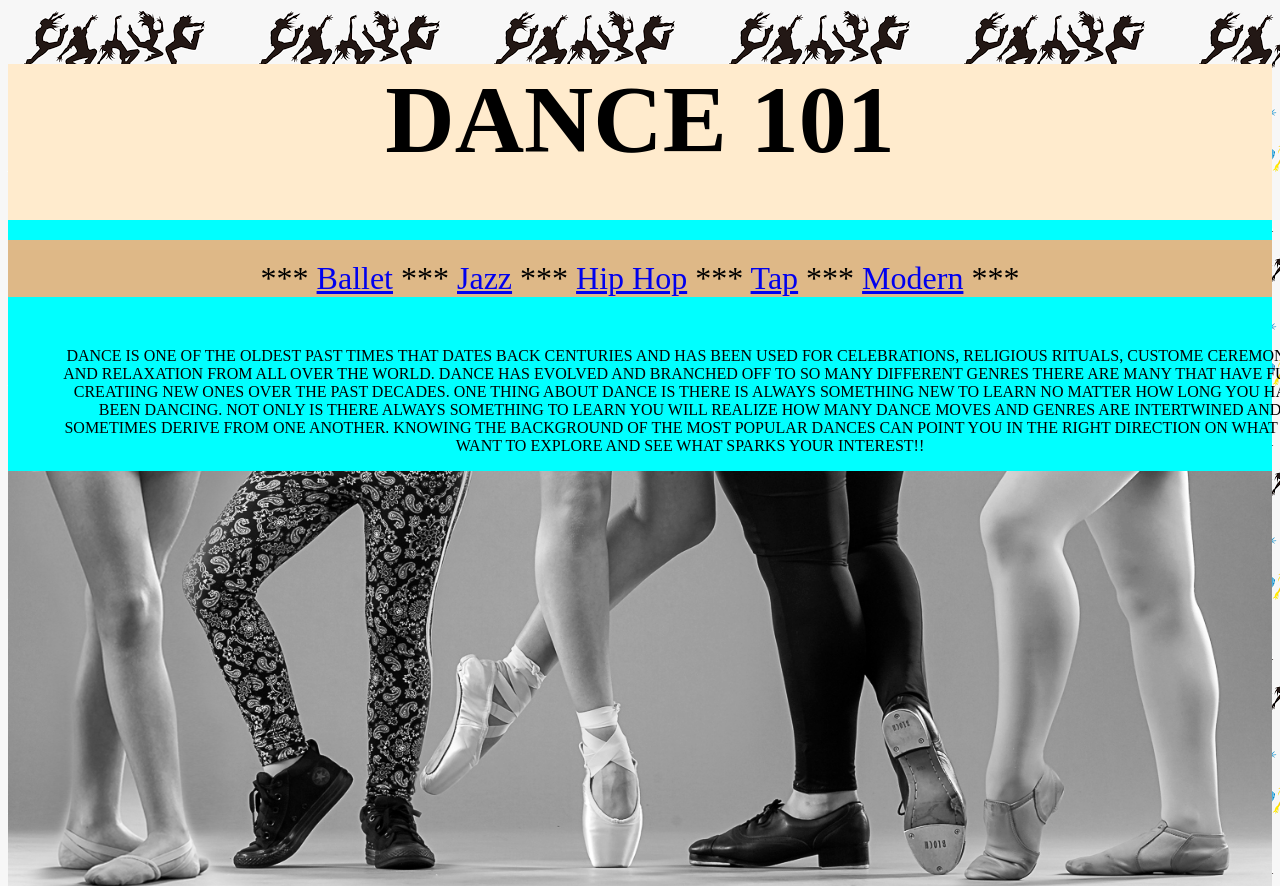
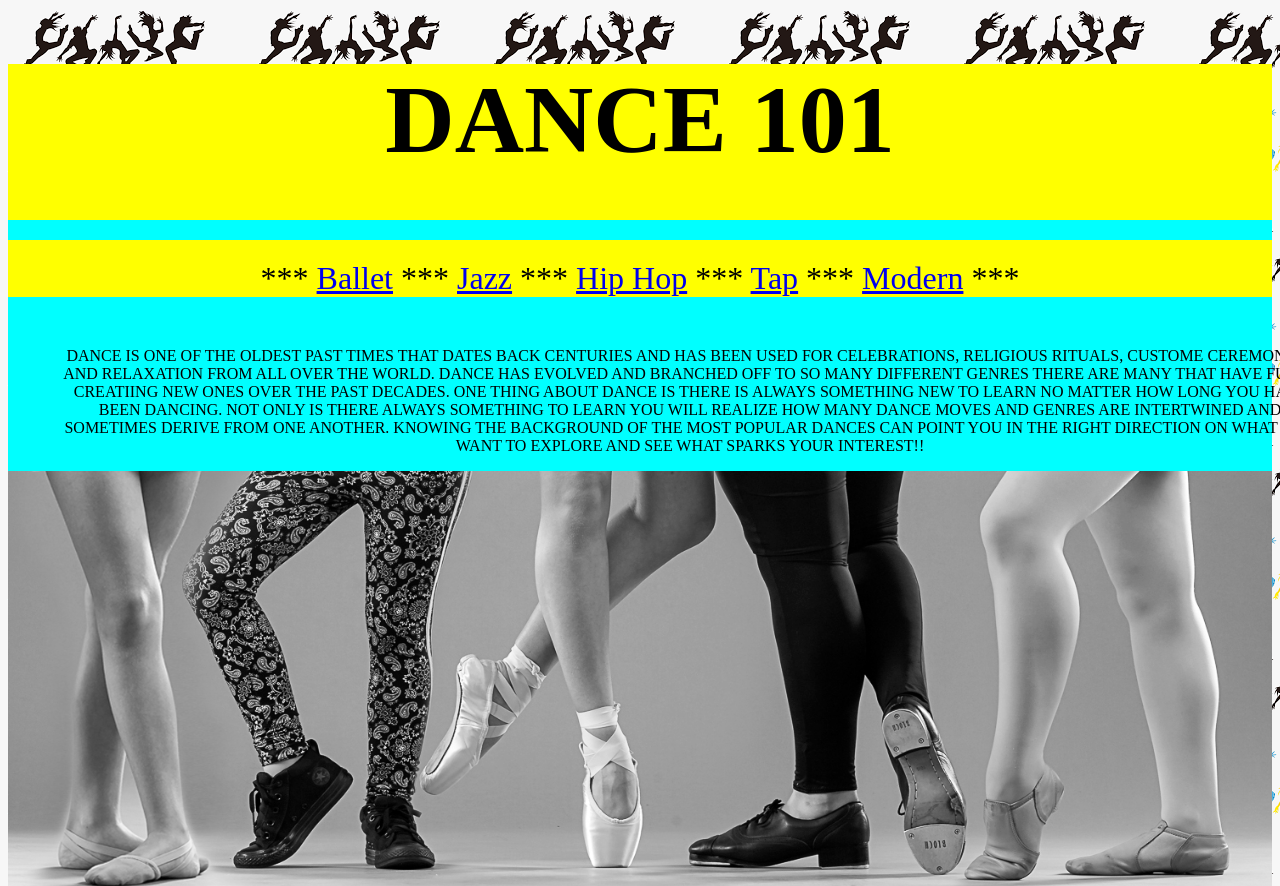
Before and after one commit to lbenshoof/html111, a plain HTML site: page index.html in a window 1280 px wide. Shown: the top 886 px of the page. Drawn offline with Linux system fonts and the light colour scheme.

```diff
--- a/index.html
+++ b/index.html
@@ -20,12 +20,12 @@
 	<body>
 		<div class="container">
     <header>
-			<header style="font-size: 300%; background-color:blanchedalmond; text-align:center; padding-bottom:30px">
+			<header style="font-size: 300%; background-color:yellow; text-align:center; padding-bottom:30px">
 				<h1>DANCE 101</h1>
 
 		</header>
  <section>
-			  <nav style="font-size:200%; background-color:burlywood; padding-top:20px; margin-top:20px;text-align: center">
+			  <nav style="font-size:200%; background-color:yellow; padding-top:20px; margin-top:20px;text-align: center">
 	  ***
 		    <a href="Page2.html">Ballet</a>
 	   ***
```
